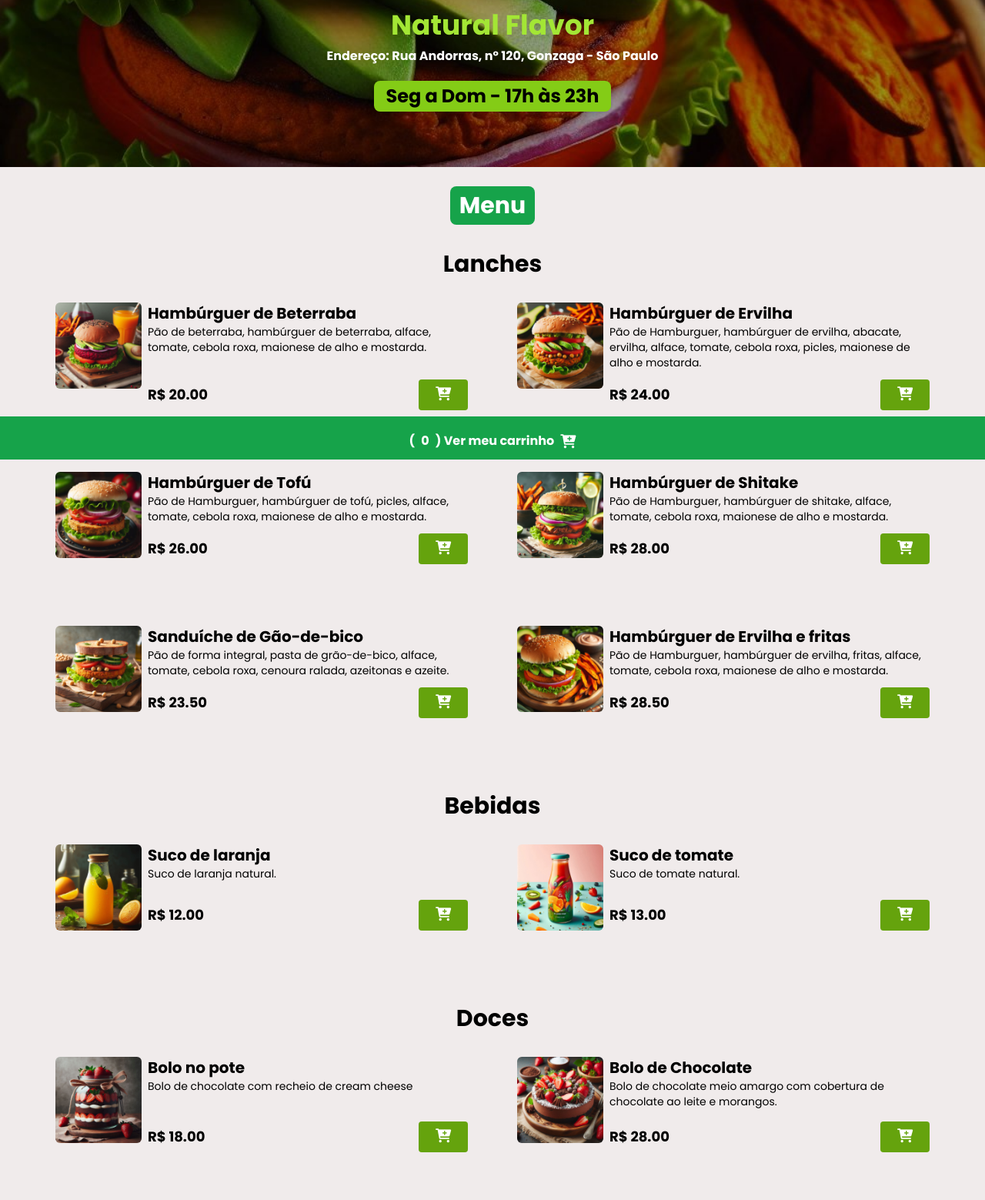
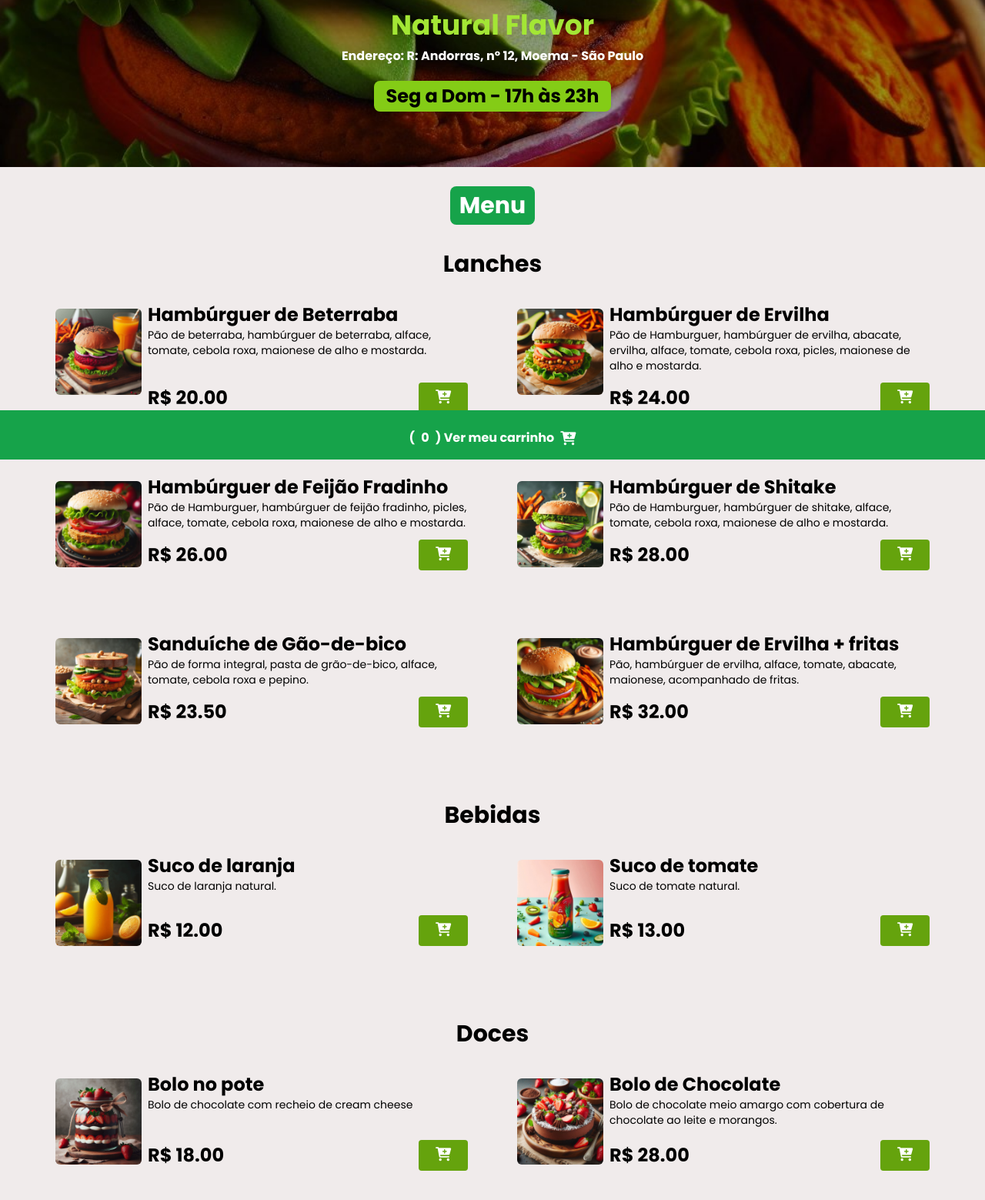
Before and after one commit to luanaxcardoso/NaturalFlavor-menu, a website: page index.html in a window 1280 px wide. Shown: the part 203-1762 px from the top of the page at 77% size. Drawn offline with Linux system fonts and the light colour scheme.

Commit message:
feat: Criação da pag.html

```diff
--- a/index.html
+++ b/index.html
@@ -22,8 +22,8 @@
         <div class="w-full h-full flex flex-col justify-center items-center relative">
             <img src="./assets/logo1.jpeg" alt="logo" class="w-32 h-32 rounded-full shadow-lg hover:scale-110 duration-200">
             <h1 class="text-4xl mt-4 mb-2 font-bold text-lime-400">Natural Flavor</h1>
-            <span class="text-white font-bold">Endereço:
-                <span class="font-bold">Rua Andorras, nº 120, Gonzaga - São Paulo</span>
+            <span class="text-white font-bold text-center px-4 sm:px-0">Endereço:
+                <span class="font-bold">R: Andorras, nº 12, Moema - São Paulo</span>
             </span>
             <div class="bg-lime-500 px-4 py-1 rounded-lg mt-5 text-black font-bold text-2xl shadow-lg" id="date-span">
                 <span class="text-shadow">Seg a Dom - 17h às 23h</span>
@@ -34,12 +34,9 @@
             </a>
         </div>
     </header>
-
-
     <h2 class="text-2xl md:text-3xl font-bold text-center mt-8 mb-6 text-green-600">
         <span class="bg-green-600 text-white px-3 py-1 rounded-lg">Menu</span>
     </h2>
-
     <div class="mx-auto max-w-8xl px-2 my-4 py-4 text-center">
         <h2 class="font-bold text-3xl">Lanches</h2>
     </div>
@@ -47,30 +44,30 @@
         <main class="grid grid-cols-1 md:grid-cols-2 gap-10 md:gap-16 mx-auto max-w-6xl px-2 mb-16">
 
             <div class="flex gap-2 mb-4">
-                <img src="./assets/burg-beterraba.jpeg" alt="Hamburguer" class="w-28 h-28 rounded-md hover:scale-110 duration-200">
+                <img src="./assets/burg-beterraba.jpeg" alt="Hamburguer" class="w-28 h-28 rounded-md mt-2 hover:scale-110 duration-200">
+
                 <div class="flex flex-col justify-between flex-1">
                     <div>
-                        <h3 class="text-xl font-bold">Hambúrguer de Beterraba</h3>
+                        <h3 class="text-2xl font-bold">Hambúrguer de Beterraba</h3>
                         <p class="text-sm">Pão de beterraba, hambúrguer de beterraba, alface, tomate, cebola roxa, maionese de alho e mostarda.</p>
                     </div>
                     <div class="flex items-center gap-2 justify-between mt-3">
-                        <span class="text-lg font-bold">R$ 20.00</span>
+                        <span class="text-2xl font-bold">R$ 20.00</span>
                         <button class="bg-lime-600 px-5 py-2 rounded w-16 add-to-cart-btn" data-name="Hambúrguer de Beterraba" data-price="20.00">
                             <i class="fa fa-cart-plus text-lg text-white"></i>
                         </button>
                     </div>
                 </div>
             </div>
-
             <div class="flex gap-2 mb-4">
-                <img src="./assets/burg-ervilha.jpeg" alt="Hamburguer" class="w-28 h-28 rounded-md hover:scale-110 duration-200">
+                <img src="./assets/burg-ervilha.jpeg" alt="Hamburguer" class="w-28 h-28 rounded-md mt-2 hover:scale-110 duration-200">
                 <div class="flex flex-col justify-between flex-1">
                     <div>
-                        <h3 class="text-xl font-bold">Hambúrguer de Ervilha</h3>
+                        <h3 class="text-2xl font-bold">Hambúrguer de Ervilha</h3>
                         <p class="text-sm">Pão de Hamburguer, hambúrguer de ervilha, abacate, ervilha, alface, tomate, cebola roxa, picles, maionese de alho e mostarda.</p>
                     </div>
                     <div class="flex items-center gap-2 justify-between mt-3">
-                        <span class="text-lg font-bold">R$ 24.00</span>
+                        <span class="text-2xl font-bold">R$ 24.00</span>
                         <button class="bg-lime-600 px-5 py-2 rounded w-16 add-to-cart-btn" data-name="Hambúrguer de Ervilha" data-price="24.00">
                             <i class="fa fa-cart-plus text-lg text-white"></i>
                         </button>
@@ -78,33 +75,33 @@
                 </div>
             </div>
             <div class="flex gap-2 mb-4">
-                <img src="./assets/burg-tofu.jpeg" alt="Hamburguer" class="w-28 h-28 rounded-md hover:scale-110 duration-200">
+                <img src="./assets/burg-tofu.jpeg" alt="Hamburguer" class="w-28 h-28 rounded-md mt-2 hover:scale-110 duration-200">
                 <div class="flex flex-col justify-between flex-1">
                     <div>
-                        <h3 class="text-xl font-bold">Hambúrguer de Tofú</h3>
+                        <h3 class="text-2xl font-bold">Hambúrguer de Feijão Fradinho</h3>
                         <p class="text-sm">
-                            Pão de Hamburguer, hambúrguer de tofú, picles, alface, tomate, cebola roxa, maionese de alho e mostarda.
+                            Pão de Hamburguer, hambúrguer de feijão fradinho, picles, alface, tomate, cebola roxa, maionese de alho e mostarda.
                         </p>
                     </div>
                     <div class="flex items-center gap-2 justify-between mt-3">
-                        <span class="text-lg font-bold">R$ 26.00</span>
-                        <button class="bg-lime-600 px-5 py-2 rounded w-16 add-to-cart-btn" data-name="Hambúrguer de Tofú" data-price="26.00">
+                        <span class="text-2xl font-bold">R$ 26.00</span>
+                        <button class="bg-lime-600 px-5 py-2 rounded w-16 add-to-cart-btn" data-name="Hambúrguer de Feijão Fradinho" data-price="26.00">
                             <i class="fa fa-cart-plus text-lg text-white"></i>
                         </button>
                     </div>
                 </div>
             </div>
             <div class="flex gap-2 mb-4">
-                <img src="./assets/burg-vegg.jpeg" alt="Hamburguer Vegetariano" class="w-28 h-28 rounded-md hover:scale-110 duration-200">
+                <img src="./assets/burg-vegg.jpeg" alt="Hamburguer Vegetariano" class="w-28 h-28 rounded-md mt-2 hover:scale-110 duration-200">
                 <div class="flex flex-col justify-between flex-1">
                     <div>
-                        <h3 class="text-xl font-bold">Hambúrguer de Shitake</h3>
+                        <h3 class="text-2xl font-bold">Hambúrguer de Shitake</h3>
                         <p class="text-sm">
                             Pão de Hamburguer, hambúrguer de shitake, alface, tomate, cebola roxa, maionese de alho e mostarda.
                         </p>
                     </div>
                     <div class="flex items-center gap-2 justify-between mt-3">
-                        <span class="text-lg font-bold">R$ 28.00</span>
+                        <span class="text-2xl font-bold">R$ 28.00</span>
                         <button class="bg-lime-600 px-5 py-2 rounded w-16 add-to-cart-btn" data-name="Hambúrguer de Shitake" data-price="28.00">
                             <i class="fa fa-cart-plus text-lg text-white"></i>
                         </button>
@@ -112,16 +109,16 @@
                 </div>
             </div>
             <div class="flex gap-2 mb-4">
-                <img src="./assets/sanduiche-graodebico.jpeg" alt="Sanduiche" class="w-28 h-28 rounded-md hover:scale-110 duration-200">
+                <img src="./assets/sanduiche-graodebico.jpeg" alt="Sanduiche" class="w-28 h-28 rounded-md mt-2 hover:scale-110 duration-200">
                 <div class="flex flex-col justify-between flex-1">
                     <div>
-                        <h3 class="text-xl font-bold">Sanduíche de Gão-de-bico</h3>
+                        <h3 class="text-2xl font-bold">Sanduíche de Gão-de-bico</h3>
                         <p class="text-sm">
-                            Pão de forma integral, pasta de grão-de-bico, alface, tomate, cebola roxa, cenoura ralada, azeitonas e azeite.
+                            Pão de forma integral, pasta de grão-de-bico, alface, tomate, cebola roxa e pepino.
                         </p>
                     </div>
                     <div class="flex items-center gap-2 justify-between mt-3">
-                        <span class="text-lg font-bold">R$ 23.50</span>
+                        <span class="text-2xl font-bold">R$ 23.50</span>
                         <button class="bg-lime-600 px-5 py-2 rounded w-16 add-to-cart-btn" data-name="Sanduíche de Gão-de-bico" data-price="23.50">
                             <i class="fa fa-cart-plus text-lg text-white"></i>
                         </button>
@@ -129,17 +126,17 @@
                 </div>
             </div>
             <div class="flex gap-2 mb-4">
-                <img src="./assets/burg.jpeg" alt="Sanduiche" class="w-28 h-28 rounded-md hover:scale-110 duration-200">
+                <img src="./assets/burg.jpeg" alt="Hamburguer" class="w-28 h-28 rounded-md mt-2  hover:scale-110 duration-200">
                 <div class="flex flex-col justify-between flex-1">
                     <div>
-                        <h3 class="text-xl font-bold">Hambúrguer de Ervilha e fritas</h3>
+                        <h3 class="text-2xl font-bold">Hambúrguer de Ervilha + fritas</h3>
                         <p class="text-sm">
-                            Pão de Hamburguer, hambúrguer de ervilha, fritas, alface, tomate, cebola roxa, maionese de alho e mostarda.
+                            Pão, hambúrguer de ervilha, alface, tomate, abacate, maionese, acompanhado de fritas.
                         </p>
                     </div>
                     <div class="flex items-center gap-2 justify-between mt-3">
-                        <span class="text-lg font-bold">R$ 28.50</span>
-                        <button class="bg-lime-600 px-5 py-2 rounded w-16 add-to-cart-btn" data-name="Hambúrguer de Ervilha e fritas" data-price="28.50">
+                        <span class="text-2xl font-bold ">R$ 32.00</span>
+                        <button class="bg-lime-600 px-5 py-2 rounded w-16 add-to-cart-btn" data-name="Hambúrguer de Ervilha e fritas " data-price="32.00">
                             <i class="fa fa-cart-plus text-lg text-white"></i>
                         </button>
                     </div>
@@ -151,16 +148,16 @@
         </div>
         <div class="grid grid-cols-1 md:grid-cols-2 gap-10 md:gap-16 mx-auto max-w-6xl px-2 mb-16" id="menu">
             <div class="flex gap-2 mb-4">
-                <img src="./assets/suco-laranja.jpeg" alt="Suco" class="w-28 h-28 rounded-md hover:scale-110 duration-200">
+                <img src="./assets/suco-laranja.jpeg" alt="Suco" class="w-28 h-28 rounded-md mt-2 hover:scale-110 duration-200">
                 <div class="flex flex-col justify-between flex-1">
                     <div>
-                        <h3 class="text-xl font-bold">Suco de laranja</h3>
+                        <h3 class="text-2xl font-bold">Suco de laranja</h3>
                         <p class="text-sm">
                             Suco de laranja natural.
                         </p>
                     </div>
                     <div class="flex items-center gap-2 justify-between mt-3">
-                        <span class="text-lg font-bold">R$ 12.00</span>
+                        <span class="text-2xl font-bold">R$ 12.00</span>
                         <button class="bg-lime-600 px-5 py-2 rounded w-16 add-to-cart-btn" data-name="Suco de laranja" data-price="12.00">
                             <i class="fa fa-cart-plus text-lg text-white"></i>
                         </button>
@@ -168,16 +165,16 @@
                 </div>
             </div>
             <div class="flex gap-2 mb-4">
-                <img src="./assets/suco-tomate.jpeg" alt="" class="w-28 h-28 rounded-md hover:scale-110 duration-200">
+                <img src="./assets/suco-tomate.jpeg" alt="" class="w-28 h-28 rounded-md mt-2 hover:scale-110 duration-200">
                 <div class="flex flex-col justify-between flex-1">
                     <div>
-                        <h3 class="text-xl font-bold">Suco de tomate</h3>
+                        <h3 class="text-2xl font-bold">Suco de tomate</h3>
                         <p class="text-sm">
                             Suco de tomate natural.
                         </p>
                     </div>
                     <div class="flex items-center gap-2 justify-between mt-4">
-                        <span class="text-lg font-bold ">R$ 13.00</span>
+                        <span class="text-2xl font-bold ">R$ 13.00</span>
                         <button class="bg-lime-600 px-5 py-2 rounded w-16 add-to-cart-btn" data-name="Suco de tomate" data-price="13.00">
                             <i class="fa fa-cart-plus text-lg text-white"></i>
                         </button>
@@ -190,16 +187,16 @@
         </div>
         <div class="grid grid-cols-1 md:grid-cols-2 gap-10 md:gap-16 mx-auto max-w-6xl px-2 mb-16" id="menu">
             <div class="flex gap-2 mb-4">
-                <img src="./assets/doce.jpeg" alt="Bolo" class="w-28 h-28 rounded-md hover:scale-110 duration-200">
+                <img src="./assets/doce.jpeg" alt="Bolo" class="w-28 h-28 rounded-md mt-2 hover:scale-110 duration-200">
                 <div class="flex flex-col justify-between flex-1">
                     <div>
-                        <h3 class="text-xl font-bold">Bolo no pote</h3>
+                        <h3 class="text-2xl font-bold">Bolo no pote</h3>
                         <p class="text-sm">
                             Bolo de chocolate com recheio de cream cheese
                         </p>
                     </div>
                     <div class="flex items-center gap-2 justify-between mt-3">
-                        <span class="text-lg font-bold">R$ 18.00</span>
+                        <span class="text-2xl font-bold">R$ 18.00</span>
                         <button class="bg-lime-600 px-5 py-2 rounded w-16 add-to-cart-btn" data-name="Bolo no pote" data-price="18.00">
                             <i class="fa fa-cart-plus text-lg text-white"></i>
                         </button>
@@ -207,16 +204,16 @@
                 </div>
             </div>
             <div class="flex gap-2 mb-4">
-                <img src="./assets/bolo.jpeg" alt="Bolo" class="w-28 h-28 rounded-md hover:scale-110 duration-200">
+                <img src="./assets/bolo.jpeg" alt="Bolo" class="w-28 h-28 rounded-md mt-2 hover:scale-110 duration-200">
                 <div class="flex flex-col justify-between flex-1">
                     <div>
-                        <h3 class="text-xl font-bold">Bolo de Chocolate</h3>
+                        <h3 class="text-2xl font-bold">Bolo de Chocolate</h3>
                         <p class="text-sm">
                             Bolo de chocolate meio amargo com cobertura de chocolate ao leite e morangos.
                         </p>
                     </div>
                     <div class="flex items-center gap-2 justify-between mt-4">
-                        <span class="text-lg font-bold ">R$ 28.00</span>
+                        <span class="text-2xl font-bold ">R$ 28.00</span>
                         <button class="bg-lime-600 px-5 py-2 rounded w-16 add-to-cart-btn" data-name="Bolo de Chocolate" data-price="28.00">
                             <i class="fa fa-cart-plus text-lg text-white"></i>
                         </button>
@@ -225,46 +222,43 @@
             </div>
     </div>
 
-    <div class="bg-black/60 w-full h-full fixed top-0 left-0 z-[99]  items-center justify-center hidden" id="cart-modal">
+    <div class="bg-black/60 w-full h-full fixed top-0 left-0 z-[99] items-center justify-center hidden" id="cart-modal">
         <div class="bg-white p-5 rounded-md min-w-[90%] md:min-w-[600px] max-h-[90%] overflow-y-auto">
             <h2 class="text-center font-bold text-2xl mb-2">Meu carrinho</h2>
             <div id="cart-items" class="flex flex-col gap-2 max-h-[300px] overflow-y-auto"></div>
             <p class="font-bold">Total: <span id="cart-total">0.00</span></p>
             <p class="font-bold mt-4">Endereço de entrega:</p>
             <input type="text" class="w-full border border-gray-300 rounded-md p-2 my-1" placeholder="Digite seu endereço" id="address" />
-            <p class="text-red-600 hidden" id="address-warn">Digite seu endereço completo.</p>
+            <p class="text-red-600 hidden" id="address-warn">Digite seu endereço</p>
             <p class="mt-2 font-semibold" id="display-address"></p>
             <div class="flex items-center mt-2">
-                <input type="checkbox" id="confirm-address" class="mr-2" onchange="toggleCheckoutButton()">
-                <label for="confirm-address">Confirme</label>
+                <input type="checkbox" id="confirm-address" class="mr-2 " onchange="toggleCheckoutButton()">
+                <label for="confirm-address" class="text-red-600 font-semibold">Confirme o endereço</label>
             </div>
-            <div class="text-center mt-3 pt-3">
-                <p class="text-lg font-semibold">Opções de pagamento:</p>
 
-                <div class="flex flex-wrap justify-center gap-4 mt-3">
-                    <div class="flex items-center">
-                        <input type="checkbox" id="pix-checkbox" class="mr-2" onclick="selectPaymentOption('pix')">
-                        <label for="pix-checkbox">Comprar com PIX</label>
-                    </div>
-                    <div class="flex items-center">
-                        <input type="checkbox" id="paypal-checkbox" class="mr-2" onclick="selectPaymentOption('paypal')">
-                        <label for="paypal-checkbox">Comprar com PayPal</label>
-                    </div>
-                    <div class="flex items-center">
-                        <input type="checkbox" id="mercadoPago-checkbox" class="mr-2" onclick="selectPaymentOption('mercadoPago')">
-                        <label for="mercadoPago-checkbox">Comprar com Mercado Pago</label>
-                    </div>
-                </div>
-            </div>
-            <div class="flex justify-between mt-5">
-                <button class="bg-green-600 text-white px-4 py-2 rounded-md" id="close-modal-btn" onclick="closeModal()">Fechar</button>
-                <button class="bg-red-600 text-white px-4 py-2 rounded-md" id="checkout-btn" disabled onclick="checkout()">Finalizar pedido</button>
-            </div>
+    <p class="font-bold mt-4 text-lg md:text-xl">Forma de pagamento:</p>
+    <div class="grid grid-cols-1 md:grid-cols-3 gap-4 mt-2">
+        <div class="flex items-center font-semibold mb-0 md:mb-2">
+            <input type="checkbox" id="pix-checkbox" name="payment-method" class="mr-2 form-checkbox text-green-600 hover:text-green-700" onclick="selectPaymentOption('pix')">
+            <label for="pix-checkbox" class="text-lg md:text-xl text-black dark:text-green-600 cursor-pointer">PIX</label>
+        </div>
+        <div class="flex items-center font-semibold mb-0 md:mb-2">
+            <input type="checkbox" id="paypal-checkbox" name="payment-method" class="mr-2 form-checkbox text-green-600 hover:text-green-700" onclick="selectPaymentOption('paypal')">
+            <label for="paypal-checkbox" class="text-lg md:text-xl text-black dark:text-green-600 cursor-pointer">PayPal</label>
+        </div>
+        <div class="flex items-center font-semibold mb-0 md:mb-2">
+            <input type="checkbox" id="mercadoPago-checkbox" name="payment-method" class="mr-2 form-checkbox text-green-600 hover:text-green-700" onclick="selectPaymentOption('mercadoPago')">
+            <label for="mercadoPago-checkbox" class="text-lg md:text-xl text-black dark:text-green-600 cursor-pointer">Mercado Pago</label>
         </div>
     </div>
 
 
-
+            <div class="flex justify-between mt-5">
+                <button class="bg-green-600 text-white px-4 py-2 rounded-md" id="close-modal-btn" onclick="closeModal()">Fechar</button>
+                <button class="bg-red-600 text-white px-4 py-2 rounded-md" id="checkout-btn" disabled onclick="checkout()">Enviar</button>
+            </div>
+        </div>
+    </div>
     <div id="alert-modal" class="fixed inset-0  items-center justify-center bg-black bg-opacity-50 hidden">
         <div class="bg-white rounded-lg p-6 w-11/12 md:w-1/3">
           <h2 class="text-2xl font-bold mb-4">Pedido feito!</h2>
@@ -273,7 +267,7 @@
         </div>
       </div>
 
-    <footer class=" w-full bg-green-600 py-3 fixed bottom-0 z-40 flex items-center justify-center">
+    <footer class=" w-full bg-green-600 py-4 fixed bottom-0 z-40 flex items-center justify-center">
         <button class="flex items-center gap-2 text-white font-bold mt-2" id="cart-btn">
             ( <span id="cart-count">0</span>)
             Ver meu carrinho
@@ -281,6 +275,5 @@
         </button>
     </footer>
     <script src="script.js"></script>
-
 </body>
 </html>
--- a/tailwind.config.js
+++ b/tailwind.config.js
@@ -2,7 +2,7 @@
 module.exports = {
   content: ["./**/*.{html,js}"],
   theme: {
-    fontFamily:{
+    fontFamily: {
       'sans': ['Poppins', 'sans-serif'],
     },
     extend: {
```
Also changed, not shown: pag.html (added, +39 -0 lines), script.js (+10 -13 lines), styles/output.css.
